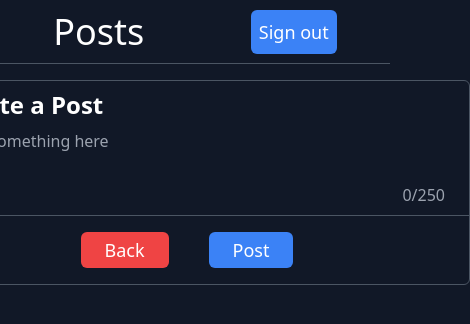
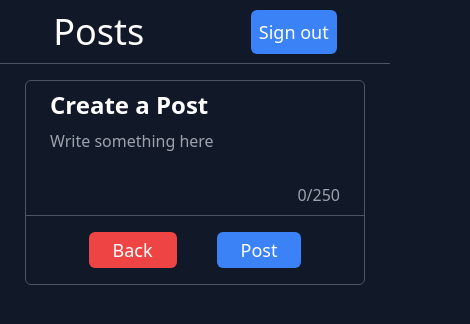
Before and after one commit to dpvb/posts, a Next.js app: page /create in a window 390 px wide. Shown: the top 324 px of the page, 470 px wide, since content can reach past the window. Built offline with nearby package versions, Linux system fonts and the light colour scheme; no server answers; sample sign-in values are in the browser's storage.

Commit message:
add mobile screen for create page.

```diff
--- a/components/CreatePostForm.tsx
+++ b/components/CreatePostForm.tsx
@@ -45,7 +45,7 @@ export default function CreatePostForm() {
                         value={text}
                         onInput={handleInput}
                         maxLength={characterLimit}
-                        className="scrollbar-thin max-h-[400px] w-[500px] resize-none bg-inherit text-gray-200 outline-none"
+                        className="scrollbar-thin max-h-[400px] w-[calc(100vw-100px)] resize-none bg-inherit text-gray-200 outline-none md:w-[500px]"
                     />
                     <p className="text-right text-gray-400">
                         {text.length}/{characterLimit}
@@ -60,7 +60,7 @@ export default function CreatePostForm() {
                         Back
                     </button>
 
-                    <button className="mr-4 rounded-md bg-blue-500 px-6 py-1 text-lg text-white">
+                    <button className=" rounded-md bg-blue-500 px-6 py-1 text-lg text-white">
                         Post
                     </button>
                 </div>
```
